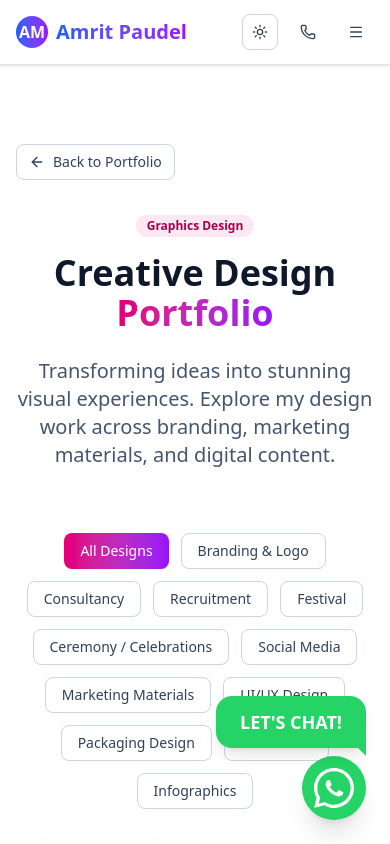
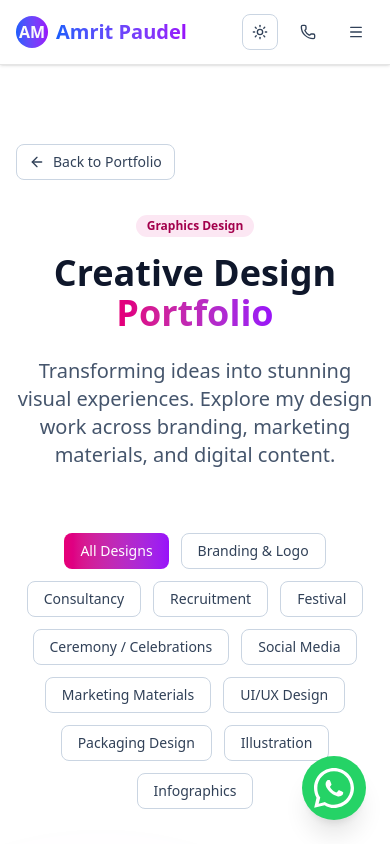
Before and after one commit to ashishpaudel123/AmritPaudel, a React (Vite) app: page /portfolio/graphics-design in a window 390 px wide. Shown: the top 844 px of the page. Built offline with nearby package versions, Linux system fonts and the light colour scheme.

Commit message:
feat: update WhatsApp button styling for improved visibility and responsiveness

```diff
--- a/src/components/whatsapp-button.tsx
+++ b/src/components/whatsapp-button.tsx
@@ -13,9 +13,9 @@ export function WhatsAppButton({ phoneNumber, message = 'Hello! I would like to
   return (
     <div className="fixed bottom-6 right-6 z-50 flex flex-col items-end gap-2">
       {/* Chat bubble with text */}
-      <div className="relative animate-bounce-slow">
-        <div className="relative bg-[#25D366] px-6 py-3 rounded-2xl rounded-br-none shadow-lg">
-          <span className="text-white font-bold text-lg whitespace-nowrap">
+      <div className="relative animate-bounce-slow hidden md:block">
+        <div className="relative bg-[#25D366] px-5 py-3 rounded-2xl rounded-br-none shadow-lg">
+          <span className="text-white font-bold text-md whitespace-nowrap">
             LET'S CHAT!
           </span>
           {/* Speech bubble tail */}
```
